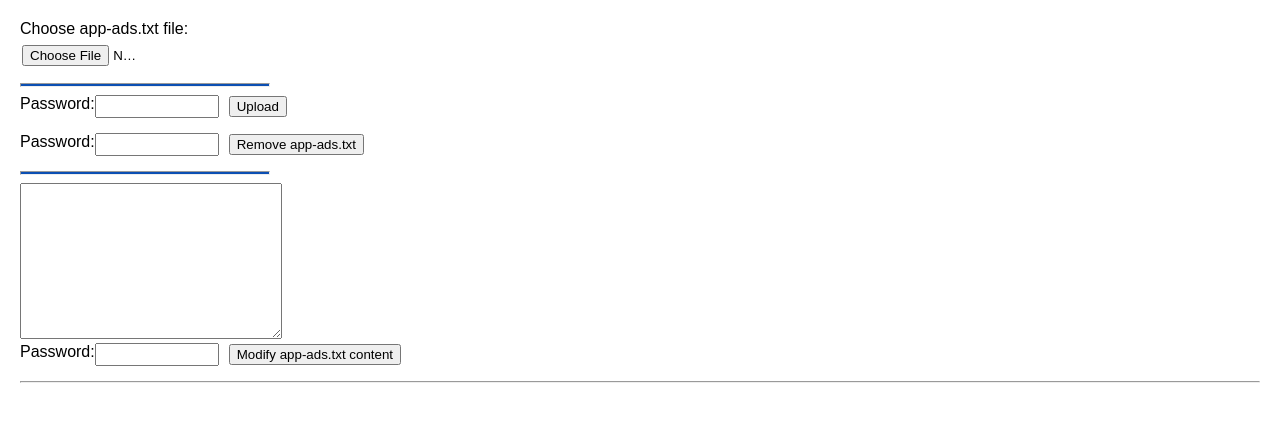
After one commit to RoseMaster3000/PaypalBridge, a Flask app: page /manage in a window 1280 px wide. The commit adds this page. Shown: the top 422 px of the page. Run offline with Flask 3, Linux system fonts and the light colour scheme.

Commit message:
upoad ads.txt

```diff
--- /dev/null
+++ b/PaypalBridge/app.py
@@ -0,0 +1,114 @@
+from flask import Flask, request, render_template, send_from_directory
+from tinydb import TinyDB, Query
+from werkzeug.utils import secure_filename
+import bcrypt
+import os
+import magic
+
+app = Flask(__name__)
+app.config['UPLOAD_FOLDER'] = os.path.join(os.getcwd(), 'uploads')
+os.makedirs(app.config['UPLOAD_FOLDER'], exist_ok=True)
+
+# Initialize TinyDB
+db = TinyDB('tinydb.json')
+settings = db.table('settings')
+
+def get_password_from_db():
+    result = settings.get(Query().key == 'app_ads_password')
+    return result['password'].encode('utf-8') if result else None
+
+def verify_password(input_password):
+    stored_password = get_password_from_db()
+    if stored_password:
+        return bcrypt.checkpw(input_password.encode(), stored_password)
+    return False
+
+@app.route('/')
+def home():
+    return "Welcome to the home page!"
+
+@app.route('/manage')
+def manage():
+    return render_template('index.html')
+
+@app.route('/set_password', methods=['GET', 'POST'])
+def set_password():
+    if request.method == 'POST':
+        password = request.form['password']
+        hashed_password = bcrypt.hashpw(password.encode(), bcrypt.gensalt())
+        settings.upsert({'key': 'app_ads_password', 'password': hashed_password.decode()}, Query().key == 'app_ads_password')
+        return "Password has been set successfully."
+    return render_template('set_password.html')
+
+@app.route('/change_password', methods=['GET', 'POST'])
+def change_password():
+    if request.method == 'POST':
+        current_password = request.form['current_password']
+        new_password = request.form['new_password']
+        if verify_password(current_password):
+            new_hashed_password = bcrypt.hashpw(new_password.encode(), bcrypt.gensalt())
+            settings.upsert({'key': 'app_ads_password', 'password': new_hashed_password.decode()}, Query().key == 'app_ads_password')
+            return "Password has been changed successfully."
+        else:
+            return "Incorrect current password.", 403
+    return render_template('change_password.html')
+
+@app.route('/upload', methods=['POST'])
+def upload_file():
+    password = request.form.get('password')
+    if not verify_password(password):
+        return "Incorrect password.", 403
+
+    if 'file' not in request.files:
+        return "No file part.", 400
+
+    file = request.files['file']
+    if file.filename == '':
+        return "No selected file.", 400
+
+    file_path = os.path.join(app.config['UPLOAD_FOLDER'], secure_filename(file.filename))
+    mime = magic.Magic(mime=True)
+
+    # Validate MIME type
+    if mime.from_buffer(file.read(1024)) == 'text/plain':
+        file.seek(0)  # Reset file pointer after MIME check
+        file.save(file_path)
+        return f"The file {file.filename} has been uploaded."
+    else:
+        return "Sorry, only text files are allowed.", 400
+
+@app.route('/remove', methods=['POST'])
+def remove_file():
+    password = request.form.get('password')
+    if not verify_password(password):
+        return "Incorrect password.", 403
+
+    file_path = os.path.join(app.config['UPLOAD_FOLDER'], 'app-ads.txt')
+    if os.path.exists(file_path):
+        os.remove(file_path)
+        return "The file app-ads.txt has been removed."
+    else:
+        return "The file app-ads.txt does not exist.", 404
+
+@app.route('/modify', methods=['POST'])
+def modify_file():
+    password = request.form.get('password')
+    if not verify_password(password):
+        return "Incorrect password.", 403
+
+    file_path = os.path.join(app.config['UPLOAD_FOLDER'], 'app-ads.txt')
+    if os.path.exists(file_path):
+        new_content = request.form.get('content', '')
+        with open(file_path, 'w') as file:
+            file.write(new_content)
+        return "The file app-ads.txt has been modified."
+    else:
+        return "The file app-ads.txt does not exist.", 404
+
+# make it publicly acccessible when visiting URL www.website.com/app-ads.txt
+@app.route('/app-ads.txt')
+def serve_app_ads():
+    return send_from_directory(app.config['UPLOAD_FOLDER'], 'app-ads.txt')
+
+if __name__ == '__main__':
+    app.run(debug=True)
--- /dev/null
+++ b/PaypalBridge/templates/index.html
@@ -0,0 +1,84 @@
+<!DOCTYPE html>
+<html lang="en">
+
+<head>
+    <meta charset="UTF-8">
+    <title>Manage app-ads.txt</title>
+    <style>
+        .left-divider {
+            width: 20%;
+            height: 2px;
+            background-color: rgb(12, 79, 179);
+            margin-left: 0;
+        }
+
+        body {
+            font-family: Arial, sans-serif;
+            margin: 20px;
+        }
+        .form-group {
+            margin-bottom: 15px;
+        }
+        .form-group label {
+            display: block;
+            margin-bottom: 5px;
+        }
+        .form-group input,
+        .form-group textarea {
+            width: 10%;
+            padding: 2px;
+            box-sizing: border-box;
+        }
+        .form-actions {
+            display: flex;
+            align-items: center;
+        }
+        .form-actions button {
+            margin-left: 10px;
+        }
+    </style>
+</head>
+
+<body>
+    <!--<h2>Upload, Modify, and Remove app-ads.txt</h2>-->
+
+    <!-- Upload Form -->
+    <form action="/upload" method="post" enctype="multipart/form-data">
+        <div class="form-group">
+            <label for="upload-file">Choose app-ads.txt file:</label>
+            <input type="file" name="file" id="upload-file" required>
+        </div>
+        <hr class="left-divider">
+        <div class="form-group form-actions">
+            <label for="upload-password">Password:</label>
+            <input type="password" name="password" id="upload-password" required>
+            <button type="submit">Upload</button>
+        </div>
+    </form>
+
+    <!-- Remove Form -->
+    <form action="/remove" method="post">
+        <div class="form-group form-actions">
+            <label for="remove-password">Password:</label>
+            <input type="password" name="password" id="remove-password" required>
+            <button type="submit">Remove app-ads.txt</button>
+        </div>
+    </form>
+    <hr class="left-divider">
+    <!-- Modify Form -->
+    <form action="/modify" method="post">
+       <!-- <div class="form-group">  -->
+
+            <textarea name="content" id="modify-content" rows="10" cols="30"></textarea>
+            <!--<label for="modify-content">Modify app-ads.txt content:</label>-->
+        </div>
+        <div class="form-group form-actions">
+            <label for="modify-password">Password:</label>
+            <input type="password" name="password" id="modify-password" required>
+            <button type="submit">Modify app-ads.txt content</button>
+        </div>
+    </form>
+    <hr />  <!-- <hr /> - thin line separetor-->
+</body>
+
+</html>
--- a/revenue.json
+++ b/revenue.json
@@ -1,5 +1,5 @@
 {
-    "gross": 4.1877063883284755,
-    "website": 1.2563119164985437,
-    "player": 2.855050385808431
+    "gross": 4.354373054995142,
+    "website": 1.3063119164985435,
+    "player": 2.971717052475097
 }
```
Also changed, not shown: PaypalBridge/templates/change_password.html (added, +16 -0 lines), PaypalBridge/templates/dashboard.html (+6 -2 lines), PaypalBridge/templates/set_password.html (added, +28 -0 lines), ecpm-aggregate.json (+16 -16 lines), ecpm-average.json (+7 -7 lines).
